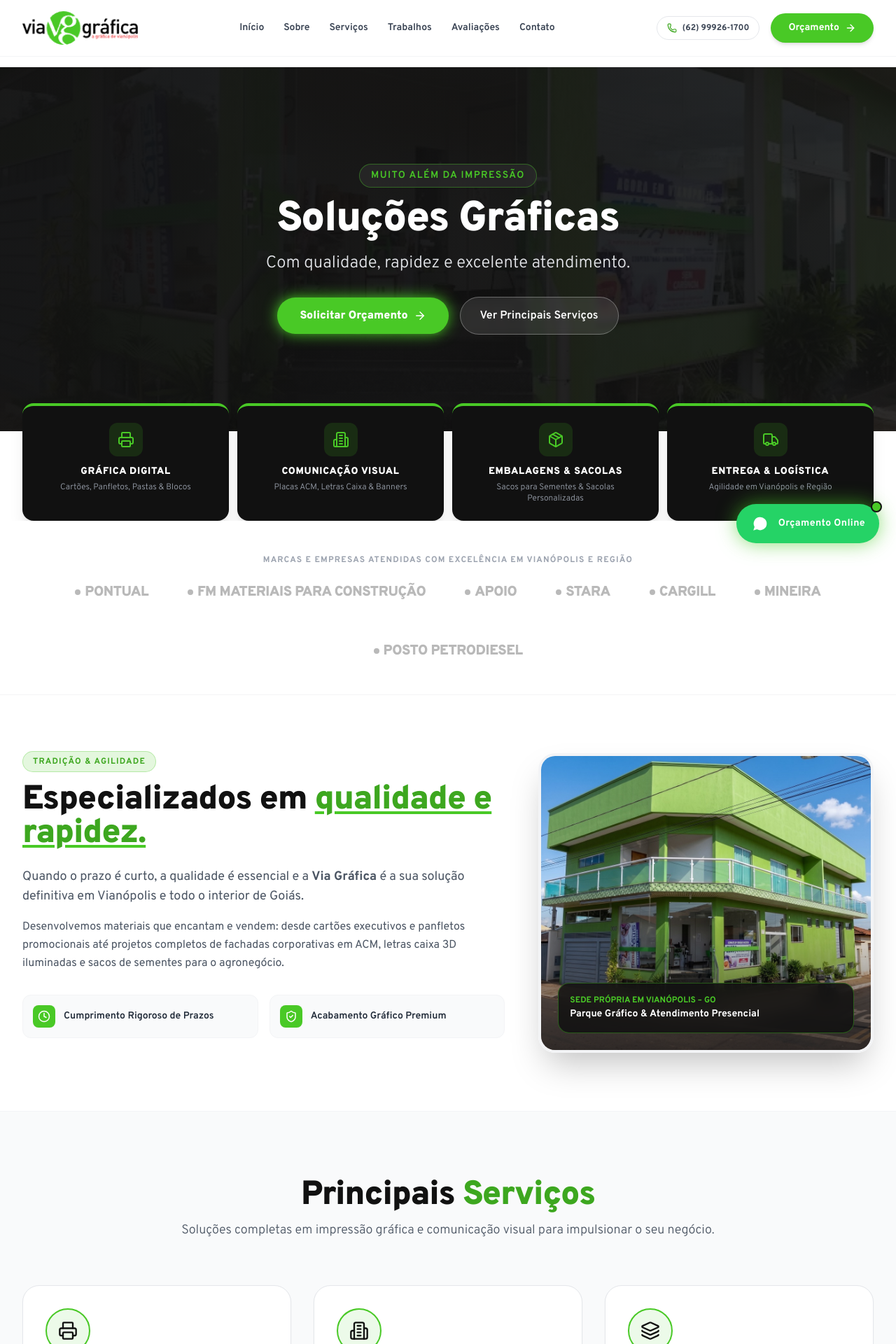
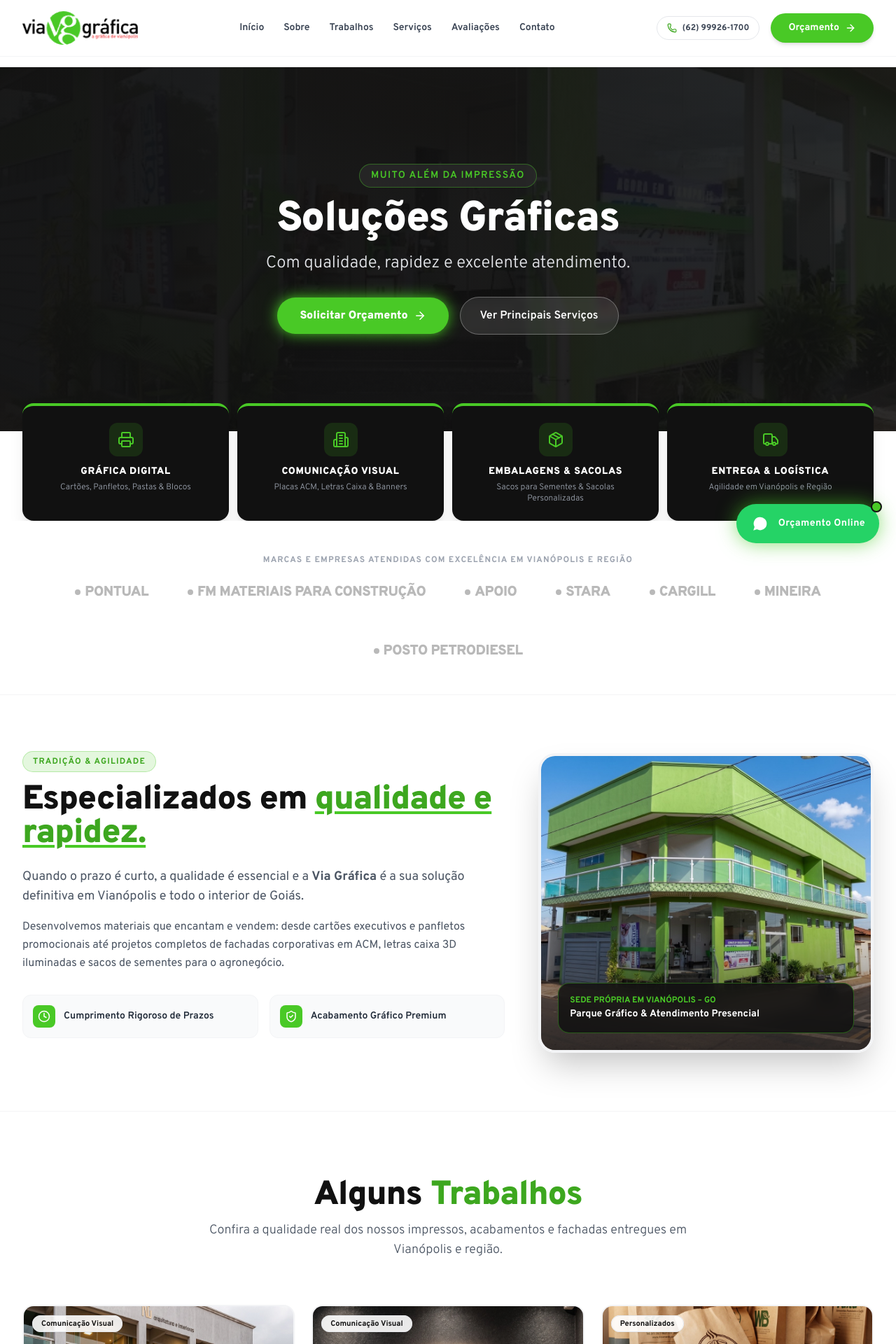
Before and after one commit to viagraficavps-star/via-grafica-landing, a React (Vite) app: page / in a window 1280 px wide. Shown: the top 1920 px of the page at 70% size. Built offline with nearby package versions, Linux system fonts and the light colour scheme; the HTML template or start-up script is replaced by a standard one.

Commit message:
Update section order: Trabalhos before Serviços

```diff
--- a/src/App.jsx
+++ b/src/App.jsx
@@ -43,11 +43,11 @@
         {/* 4. About */}
         <About />
 
-        {/* 5. Principais Serviços */}
+        {/* 5. Alguns Trabalhos (Portfolio & Lightbox Gallery) */}
+        <Gallery onOpenBudgetModal={handleOpenBudgetModal} />
+
+        {/* 6. Principais Serviços */}
         <Services onOpenBudgetModal={handleOpenBudgetModal} />
-
-        {/* 6. Alguns Trabalhos (Portfolio & Lightbox Gallery) */}
-        <Gallery onOpenBudgetModal={handleOpenBudgetModal} />
 
         {/* 7. Como Funciona (Timeline) */}
         <HowItWorks onOpenBudgetModal={handleOpenBudgetModal} />
--- a/src/components/Footer.jsx
+++ b/src/components/Footer.jsx
@@ -53,8 +53,8 @@
             <ul className="space-y-2.5 text-sm text-gray-400">
               <li><a href="#hero" className="hover:text-white transition-colors">Início</a></li>
               <li><a href="#sobre" className="hover:text-white transition-colors">Sobre a Empresa</a></li>
+              <li><a href="#galeria" className="hover:text-white transition-colors">Galeria de Projetos</a></li>
               <li><a href="#servicos" className="hover:text-white transition-colors">Nossos Serviços</a></li>
-              <li><a href="#galeria" className="hover:text-white transition-colors">Galeria de Projetos</a></li>
               <li><a href="#avaliacoes" className="hover:text-white transition-colors">Avaliações de Clientes</a></li>
               <li><a href="#contato" className="hover:text-white transition-colors">Contato & Mapa</a></li>
             </ul>
--- a/src/components/Navbar.jsx
+++ b/src/components/Navbar.jsx
@@ -18,8 +18,8 @@
   const navLinks = [
     { name: 'Início', href: '#hero' },
     { name: 'Sobre', href: '#sobre' },
+    { name: 'Trabalhos', href: '#galeria' },
     { name: 'Serviços', href: '#servicos' },
-    { name: 'Trabalhos', href: '#galeria' },
     { name: 'Avaliações', href: '#avaliacoes' },
     { name: 'Contato', href: '#contato' },
   ];
```
